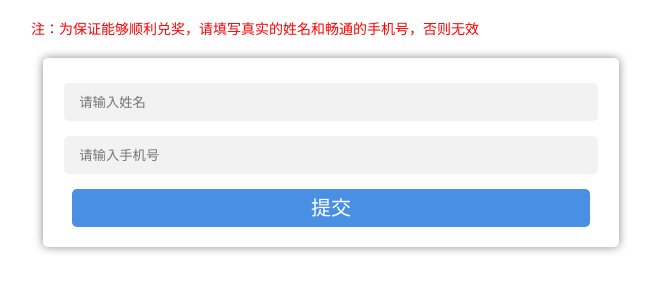
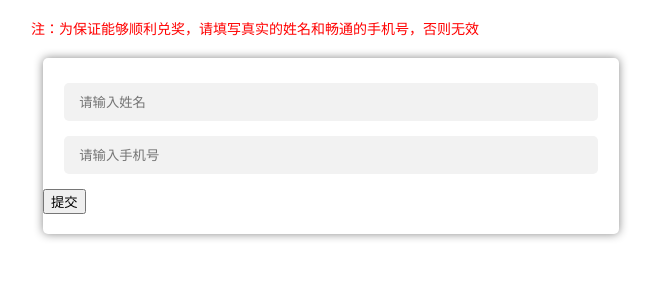
Before and after one commit to wpdef/wechat, a Django app: page /newyear/user/ in a window 1280 px wide. Shown: the top 300 px of the page, without its empty margins (309-965 px from the left). Run offline with Django 3.2, Linux system fonts and the light colour scheme; some libraries are stand-ins or nearby versions.

Commit message:
手机提交页优化

```diff
--- a/templates/newyear/user.html
+++ b/templates/newyear/user.html
@@ -110,12 +110,12 @@ p{
 </head>
 <body>
 
-<form>
+<form method="post">
     <p>注：为保证能够顺利兑奖，请填写真实的姓名和畅通的手机号，否则无效</p>
     <div class="sub_z">
         <input class="input_1" type="text" name="name" placeholder="请输入姓名">
         <input class="input_1" type="text" name="phone" placeholder="请输入手机号">
-        <div class="submit">提交</div>
+        <input type="submit" value="提交">
     </div>
 </form>
 
```
